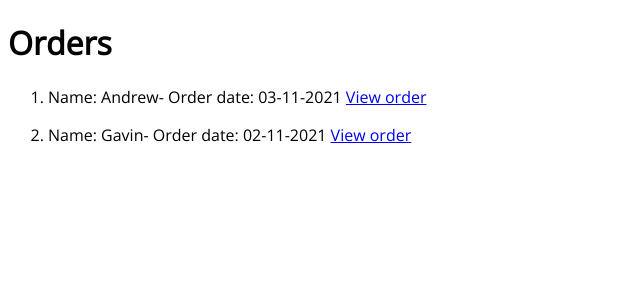
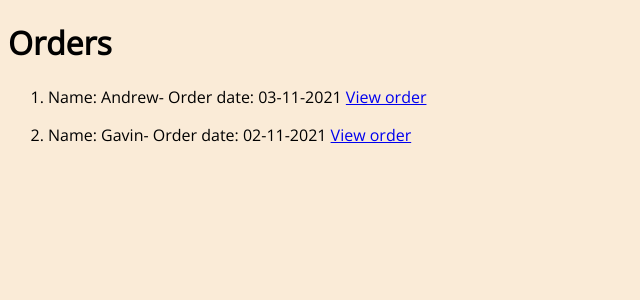
Before and after one commit to harging/week3_day3_lab, a Flask app: page /orders in a window 1280 px wide. Shown: the top 300 px of the page, without its empty margins (0-640 px from the left). Run offline with Flask 2, Linux system fonts and the light colour scheme.

Commit message:
added background colour

```diff
--- a/static/style.css
+++ b/static/style.css
@@ -1,3 +1,4 @@
 body {
     font-family: 'Open Sans', sans-serif;
+    background-color: antiquewhite;
 }
```
